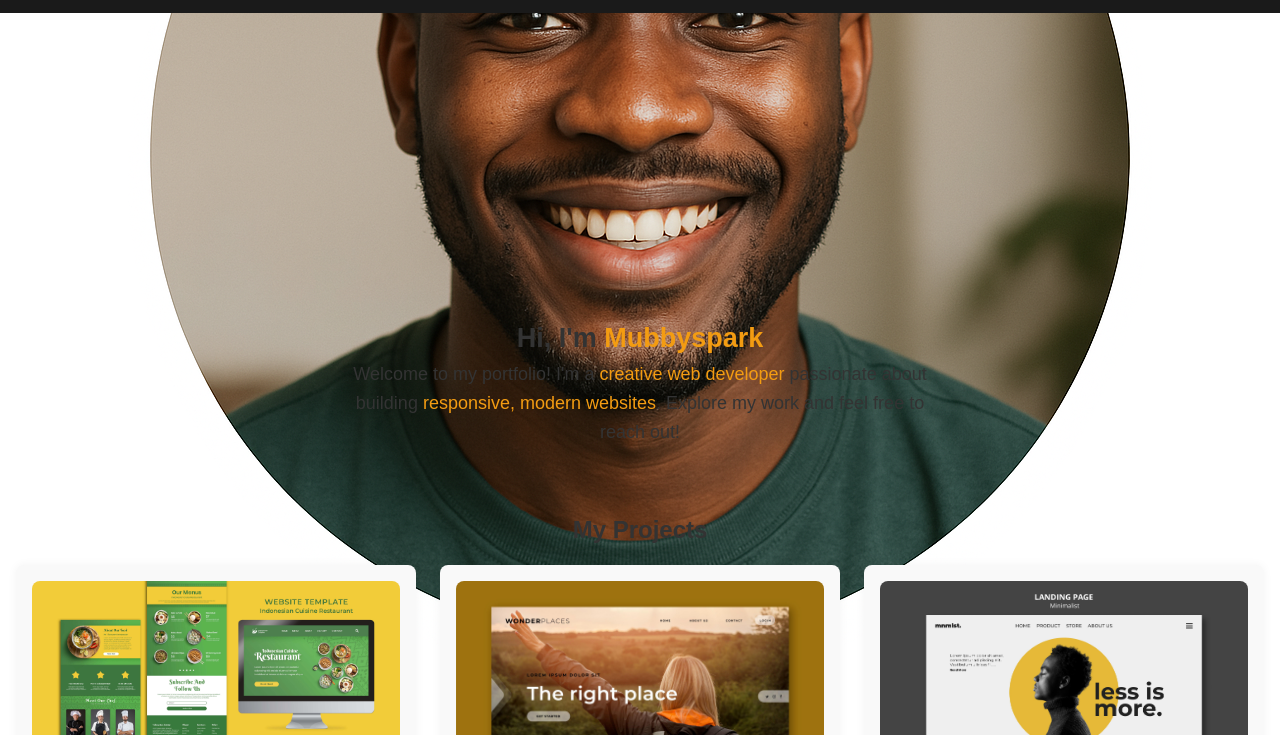
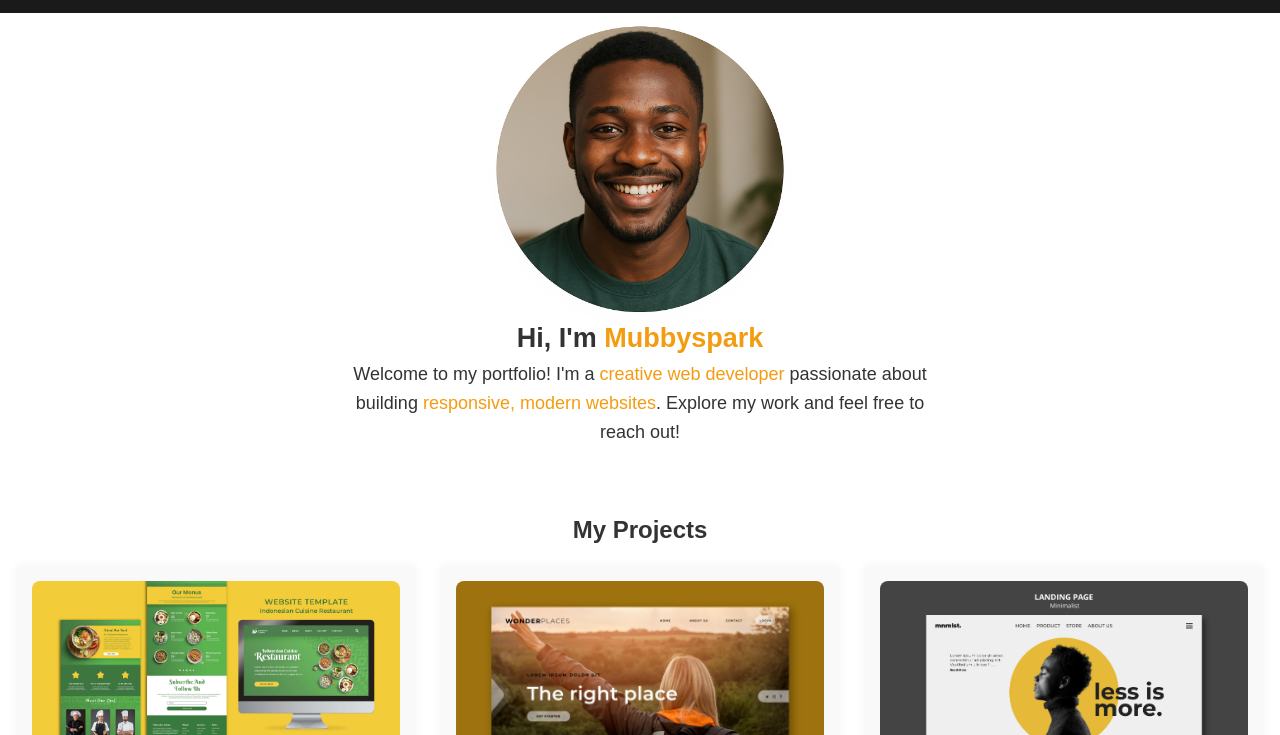
Before and after one commit to mubarak165/mubbysparkportfolio, a plain HTML site: page index.html in a window 1280 px wide. Shown: the part 65-800 px from the top of the page. Drawn offline with Linux system fonts and the light colour scheme.

Commit message:
Initial commit

```diff
--- a/index.html
+++ b/index.html
@@ -28,7 +28,7 @@
       <p>Welcome to my portfolio! I'm a <span class="highlight">creative web developer</span> passionate about building <span class="highlight">responsive, modern websites</span>. Explore my work and feel free to reach out!</p>
     </div>
     <div class="hero-image">
-      <img src="img/Copilot.png"  style="width: 500%; border-radius: 100%; object-fit: cover; object-position: center; " />
+      <img src="img/Copilot.png"  style="width: 300px; height: 300px; border-radius: 100%; object-fit: cover; object-position: center; " />
     </div>
   </section>
 
```
